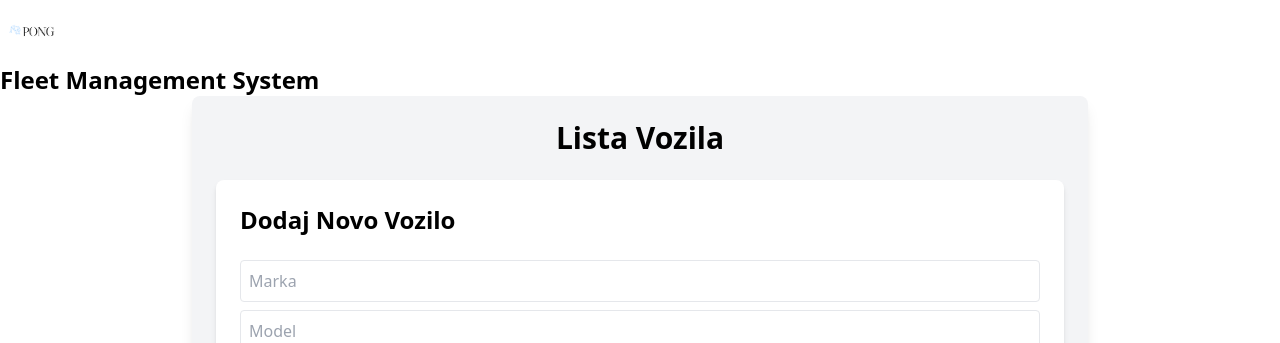
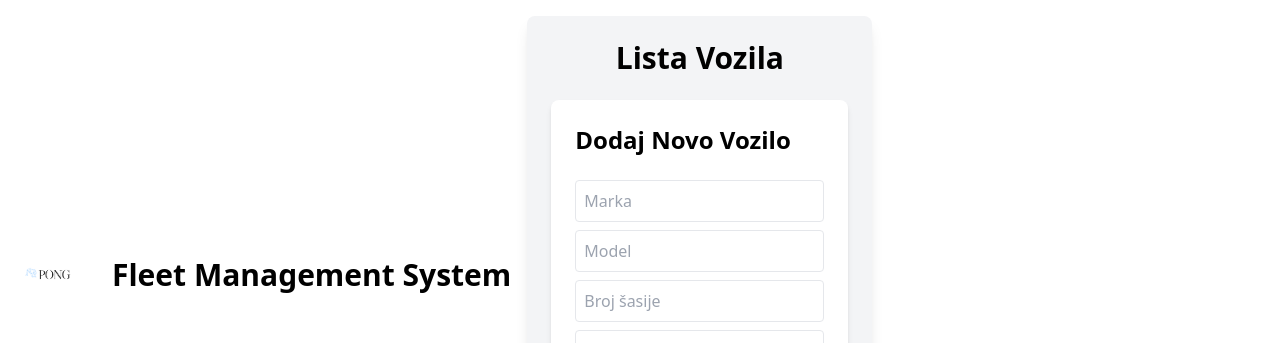
Before and after one commit to sejooo1/fleet-management, a React (Create React App) app in the folder frontend/: page / in a window 1280 px wide. Shown: the top 343 px of the page. Built offline with nearby package versions, Linux system fonts and the light colour scheme; no server answers.

Commit message:
Small changes in UI

```diff
--- a/frontend/src/App.js
+++ b/frontend/src/App.js
@@ -3,9 +3,9 @@ import VehicleList from "./components/VehicleList";
 
 function App() {
   return (
-    <div>
+    <div className="flex items-center space-x-4 p-4">
       <img src="/pong.png" alt="PONG Logo" className="h-16 w-auto mr-4" />
-      <h1 className="text-2xl font-bold">Fleet Management System</h1>
+      <h1 className="text-3xl font-bold">Fleet Management System</h1>
       <VehicleList />
     </div>
   );
```
